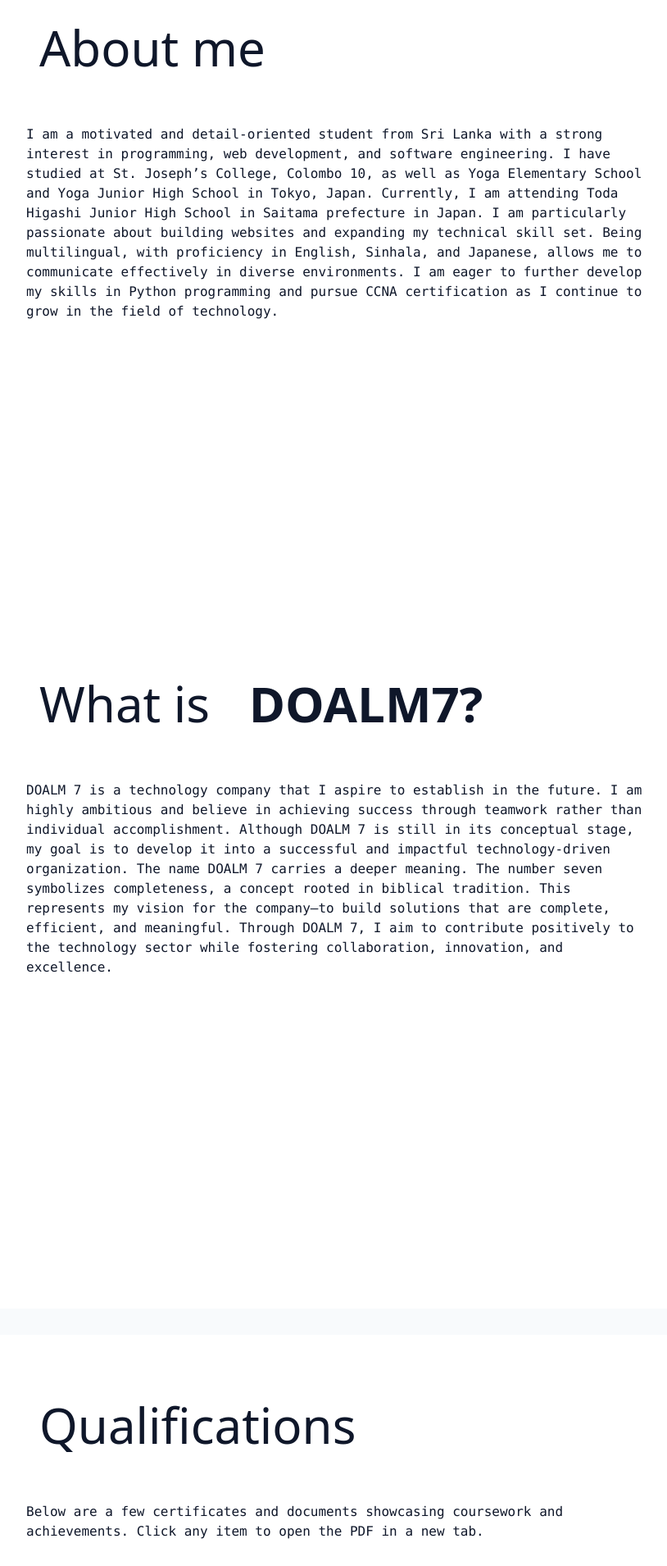
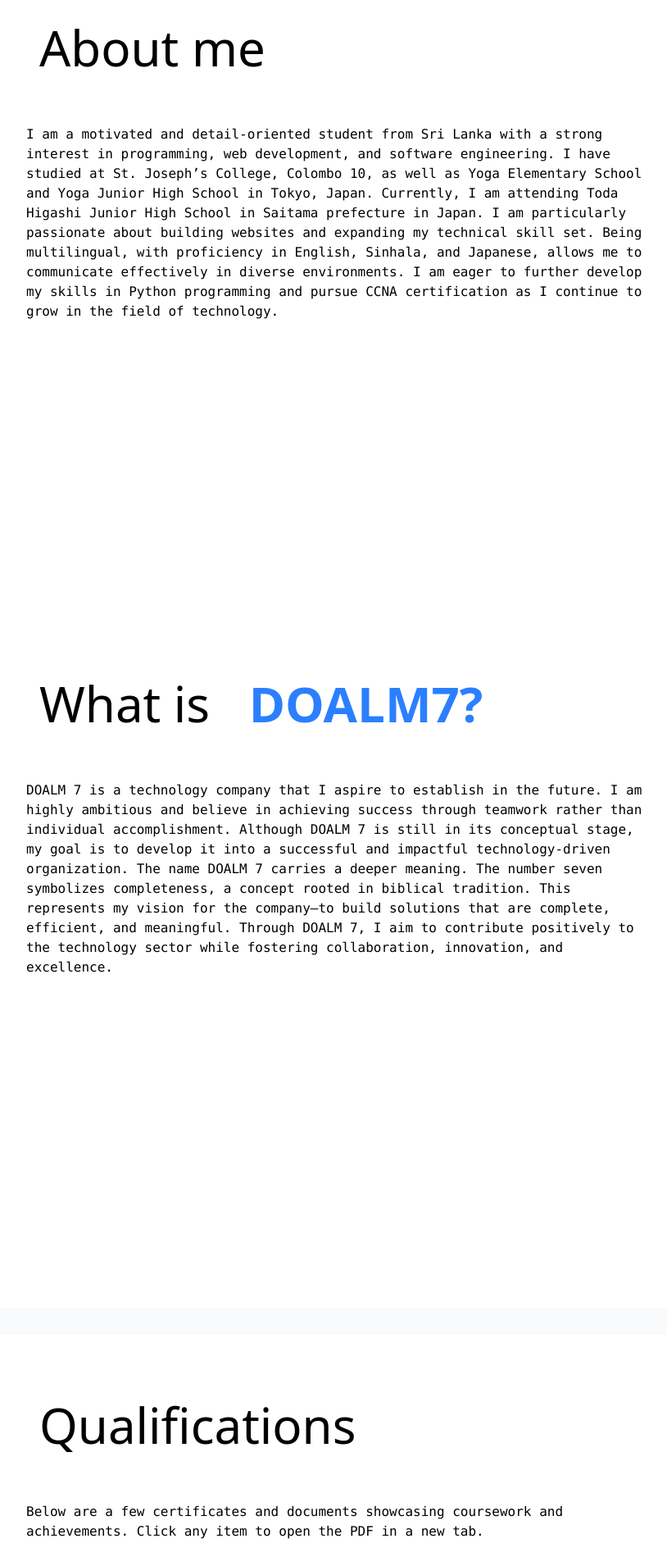
Before and after one commit to okithaA/portfolio, a Next.js app: page / in a window 1280 px wide. Shown: the part 940-2850 px from the top of the page at 82% size, without its empty margins (230-1044 px from the left). Built offline with nearby package versions, Linux system fonts and the light colour scheme.

Commit message:
Update
bug fixing for the UI

```diff
--- a/app/components/About.js
+++ b/app/components/About.js
@@ -3,10 +3,10 @@ import React from 'react'
 export default function About() {
   return (
     <div className="min-h-screen relative bg-white bg-cover bg-center bg-no-repeat  px-6">
-      <h1 className='text-6xl font-sans font-light p-8 mb-4'>
+      <h1 className='text-6xl font-sans font-light p-8 mb-4 text-black'>
       About me
       </h1>
-      <p className='p-4 font-mono'>
+      <p className='p-4 font-mono text-black'>
         I am a motivated and detail-oriented student from Sri Lanka with a strong interest in programming, web development, and software engineering. I have studied at St. Joseph’s College, Colombo 10, as well as Yoga Elementary School and Yoga Junior High School in Tokyo, Japan. Currently, I am attending Toda Higashi Junior High School in Saitama prefecture in Japan.
 
         I am particularly passionate about building websites and expanding my technical skill set. Being multilingual, with proficiency in English, Sinhala, and Japanese, allows me to communicate effectively in diverse environments. I am eager to further develop my skills in Python programming and pursue CCNA certification as I continue to grow in the field of technology.
--- a/app/components/ComIntro.js
+++ b/app/components/ComIntro.js
@@ -3,10 +3,10 @@ import React from 'react'
 export default function ComIntro() {
   return (
     <div className="min-h-screen relative bg-white bg-cover bg-center bg-no-repeat  px-6">
-      <h1 className='text-6xl font-sans font-light p-8 mb-4'>
-      What is <span className="text-6xl font-sans font-bold p-8 mb-4text-blue-500">DOALM7?</span>
+      <h1 className='text-6xl font-sans font-light p-8 mb-4 text-black'>
+      What is <span className="text-6xl font-sans font-bold p-8 mb-4 text-blue-500">DOALM7?</span>
       </h1>
-      <p className='p-4 font-mono'>
+      <p className='p-4 font-mono text-black'>
        DOALM 7 is a technology company that I aspire to establish in the future. I am highly ambitious and believe in achieving success through teamwork rather than individual accomplishment. Although DOALM 7 is still in its conceptual stage, my goal is to develop it into a successful and impactful technology-driven organization.
 
        The name DOALM 7 carries a deeper meaning. The number seven symbolizes completeness, a concept rooted in biblical tradition. This represents my vision for the company—to build solutions that are complete, efficient, and meaningful. Through DOALM 7, I aim to contribute positively to the technology sector while fostering collaboration, innovation, and excellence.
--- a/app/components/Qualifications.js
+++ b/app/components/Qualifications.js
@@ -11,9 +11,9 @@ export default function Qualifications() {
 
   return (
     <div className="min-h-screen relative bg-white bg-cover bg-center bg-no-repeat px-6 py-12">
-      <h1 className="text-6xl font-sans font-light p-8 mb-4">Qualifications</h1>
+      <h1 className="text-6xl font-sans text-black font-light p-8 mb-4">Qualifications</h1>
 
-      <p className="p-4 font-mono max-w-3xl">
+      <p className="p-4 font-mono max-w-3xl text-black">
         Below are a few certificates and documents showcasing coursework and achievements. Click any item to open the PDF in a new tab.
       </p>
 
```
